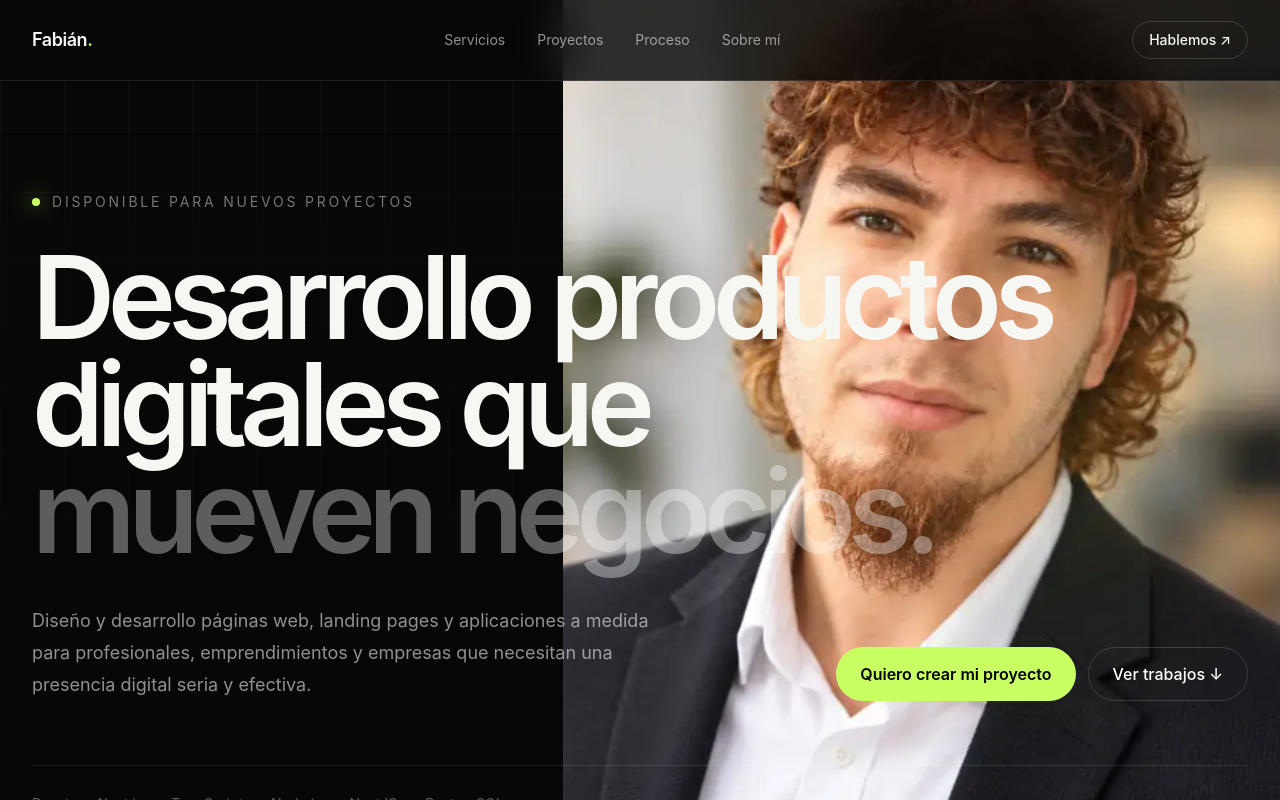
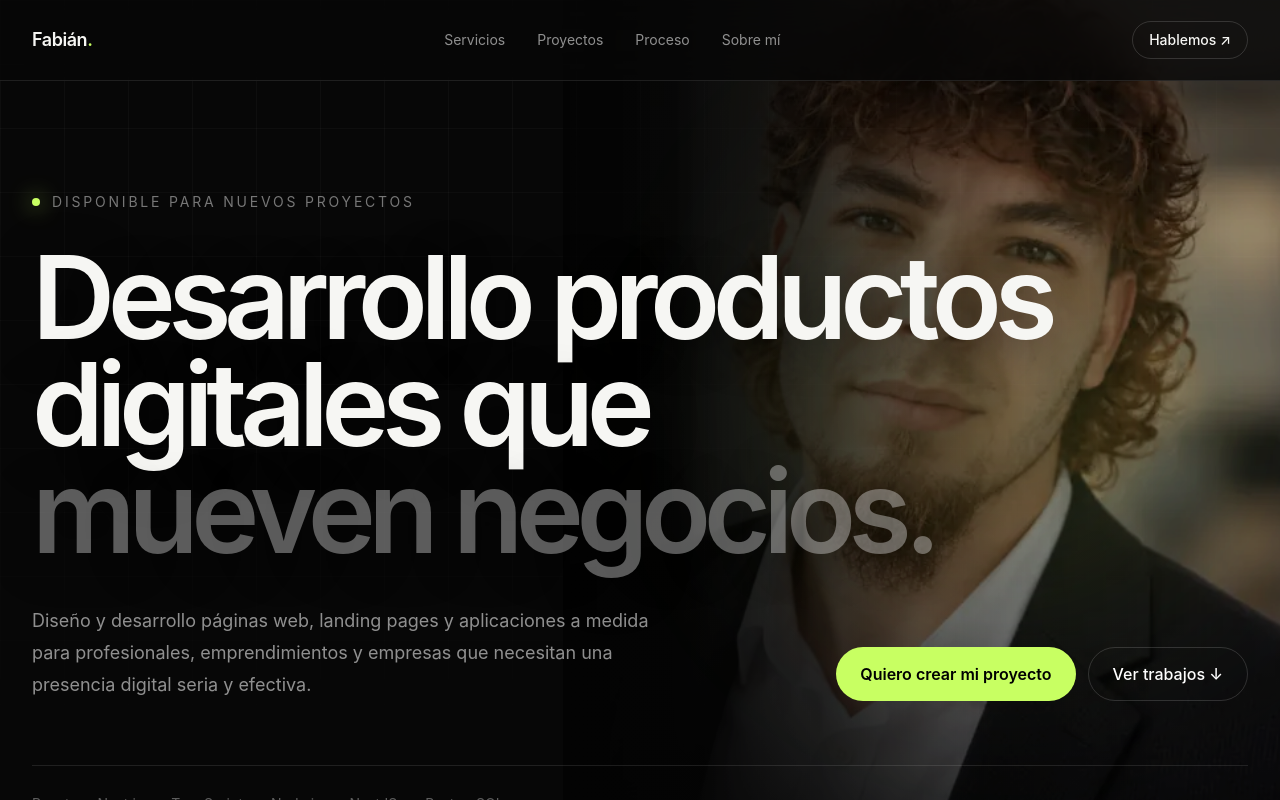
Before and after one commit to FabianCordobes/portfolio, a Next.js app: page / in a window 1280 px wide. Shown: the top 800 px of the page. Built offline with nearby package versions, Linux system fonts and the light colour scheme.

Commit message:
Style integrated hero portrait

```diff
--- a/app/globals.css
+++ b/app/globals.css
@@ -48,3 +48,63 @@ body {
 .text-balance {
   text-wrap: balance;
 }
+
+
+.hero-portrait {
+  opacity: 0.34;
+  filter: saturate(0.78) contrast(1.06) brightness(0.72);
+}
+
+.hero-portrait-overlay {
+  background:
+    linear-gradient(
+      90deg,
+      #070707 0%,
+      rgba(7, 7, 7, 0.96) 18%,
+      rgba(7, 7, 7, 0.72) 42%,
+      rgba(7, 7, 7, 0.22) 68%,
+      rgba(7, 7, 7, 0) 100%
+    ),
+    linear-gradient(
+      0deg,
+      #070707 0%,
+      rgba(7, 7, 7, 0.8) 10%,
+      rgba(7, 7, 7, 0.15) 36%,
+      rgba(7, 7, 7, 0) 62%
+    );
+}
+
+.hero-title {
+  text-shadow: 0 8px 48px rgba(0, 0, 0, 0.42);
+}
+
+@media (min-width: 640px) {
+  .hero-portrait {
+    opacity: 0.48;
+  }
+}
+
+@media (min-width: 1024px) {
+  .hero-portrait {
+    opacity: 0.72;
+    filter: saturate(0.82) contrast(1.04) brightness(0.78);
+  }
+
+  .hero-portrait-overlay {
+    background:
+      linear-gradient(
+        90deg,
+        #070707 0%,
+        rgba(7, 7, 7, 0.97) 15%,
+        rgba(7, 7, 7, 0.72) 36%,
+        rgba(7, 7, 7, 0.18) 62%,
+        rgba(7, 7, 7, 0) 82%
+      ),
+      linear-gradient(
+        0deg,
+        #070707 0%,
+        rgba(7, 7, 7, 0.72) 8%,
+        rgba(7, 7, 7, 0) 33%
+      );
+  }
+}
```
